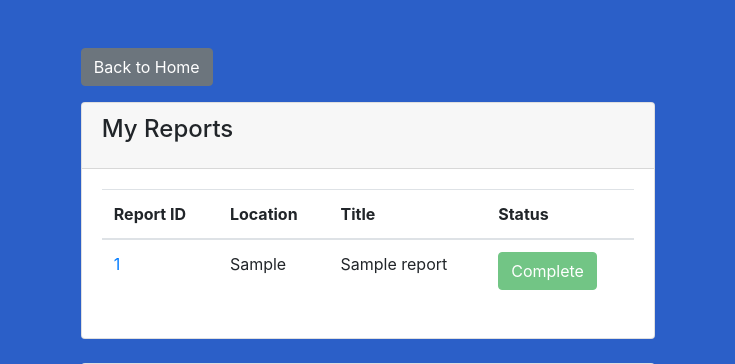
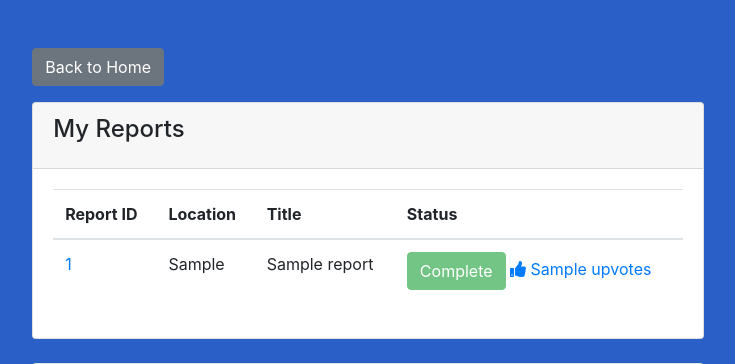
Before and after one commit to morghughes/HoosHousing, a Django app: template templates/admin_files.html in a window 1280 px wide. Shown: the top 364 px of the page, without its empty margins (272-1007 px from the left). Run offline with Django 3.2, Linux system fonts and the light colour scheme; the template is opened without the code that fills it: most values are stand-ins (such as "Sample title", 1, 10 or a date in 2020); some libraries are stand-ins or nearby versions.

Commit message:
trying to implement upvote

```diff
--- a/asde_project/urls.py
+++ b/asde_project/urls.py
@@ -38,5 +38,5 @@ urlpatterns = [
     path('welcome/', views.welcome_view, name='welcome'),
     path('reports/<int:report_id>/mark_complete/', mark_report_complete, name='mark_complete'),
     path('reports/<int:report_id>/update_resolution/', views.update_resolution, name='update_resolution'),
-    # path('report/<int:report_id>/upvote/', views.upvote_report, name='upvote_report'),
+    path('reports/upvote/<int:report_id>/', views.upvote_report, name='upvote_report'),
 ]
--- a/b26/models.py
+++ b/b26/models.py
@@ -23,6 +23,8 @@ class Report(models.Model):
     id = models.AutoField(primary_key=True)
     report_comment = models.CharField(max_length=1000)
     report_title = models.CharField(max_length=60, default='')
+    upvotes = models.IntegerField(default=0)
+
 
     LOCATION_POSSIBILITIES = [
         ("Balz-Dobie", "Balz-Dobie"), ("Cauthen", "Cauthen"), ("Gibbons", "Gibbons"), ("Kellogg", "Kellogg"),
--- a/b26/views.py
+++ b/b26/views.py
@@ -193,3 +193,9 @@ def submit(request):
         return render(request, "report.html", context)
 
     return render(request, "report.html", context)
+
+def upvote_report(request, report_id):
+    report = get_object_or_404(Report, id=report_id)
+    report.upvotes += 1
+    report.save()
+    return redirect('view_reports')
--- a/templates/admin_files.html
+++ b/templates/admin_files.html
@@ -7,6 +7,7 @@
     <meta charset="UTF-8">
     <title>Report Submissions</title>
     <link rel="stylesheet" href="https://stackpath.bootstrapcdn.com/bootstrap/4.5.2/css/bootstrap.min.css">
+    <link rel="stylesheet" href="https://cdnjs.cloudflare.com/ajax/libs/font-awesome/5.15.1/css/all.min.css">
     <style>
         body {
             background-color: #2b5fc8;
@@ -53,6 +54,10 @@
                                                 {% elif report.report_status == 'Complete' %}btn-success
                                                 {% endif %}
                                             " disabled>{{ report.report_status }}</button>
+                                            <a href="#" class="upvote-btn" data-report-id="{{ report.id }}">
+                                                <i class="fa fa-thumbs-up" aria-hidden="true"></i>
+                                                <span id="upvote-count-{{ report.id }}">{{ report.upvotes }}</span>
+                                            </a>
                                         </td>
                                     </tr>
                                 {% endfor %}
@@ -97,6 +102,10 @@
                                             {% elif report.report_status == 'Complete' %}btn-success
                                             {% endif %}
                                         " disabled>{{ report.report_status }}</button>
+                                        <a href="#" class="upvote-btn" data-report-id="{{ report.id }}">
+                                            <i class="fas fa-thumbs-up" aria-hidden="true"></i>
+                                            <span id="upvote-count-{{ report.id }}">{{ report.upvotes }}</span>
+                                        </a>
                                             </td>
                                         </tr>
                                     {% endfor %}
@@ -142,6 +151,10 @@
                                                         {% elif report.report_status == 'Complete' %}btn-success
                                                         {% endif %}
                                                     " disabled>{{ report.report_status }}
+                                                    <a href="#" class="upvote-btn" data-report-id="{{ report.id }}">
+                                                        <span class="glyphicon glyphicon-thumbs-up"></span>
+                                                        <span id="upvote-count-{{ report.id }}">{{ report.upvotes }}</span>
+                                                    </a>
                                                     </button>
                                                 </td>
                                             </tr>
@@ -161,5 +174,27 @@
         {% endif %}
     </div>
 </div>
+<script src="https://code.jquery.com/jquery-3.5.1.min.js"></script>
+<script>
+$(document).ready(function() {
+    $('.upvote-btn').on('click', function(e) {
+        e.preventDefault();
+        var reportId = $(this).data('report-id');
+        $.ajax({
+            type: "POST",
+            url: "{% url 'upvote_report' 999999 %}".replace('999999', reportId),
+            data: {
+                csrfmiddlewaretoken: '{{ csrf_token }}',
+            },
+            success: function(data) {
+                $('#upvote-count-' + reportId).text(data.upvotes);
+            },
+            error: function(xhr, status, error) {
+                console.log("Error upvoting report: " + error);
+            }
+        });
+    });
+});
+</script>
 </body>
 </html>
```
Also changed, not shown: b26/migrations/0012_report_upvotes.py (added), db.sqlite3.
